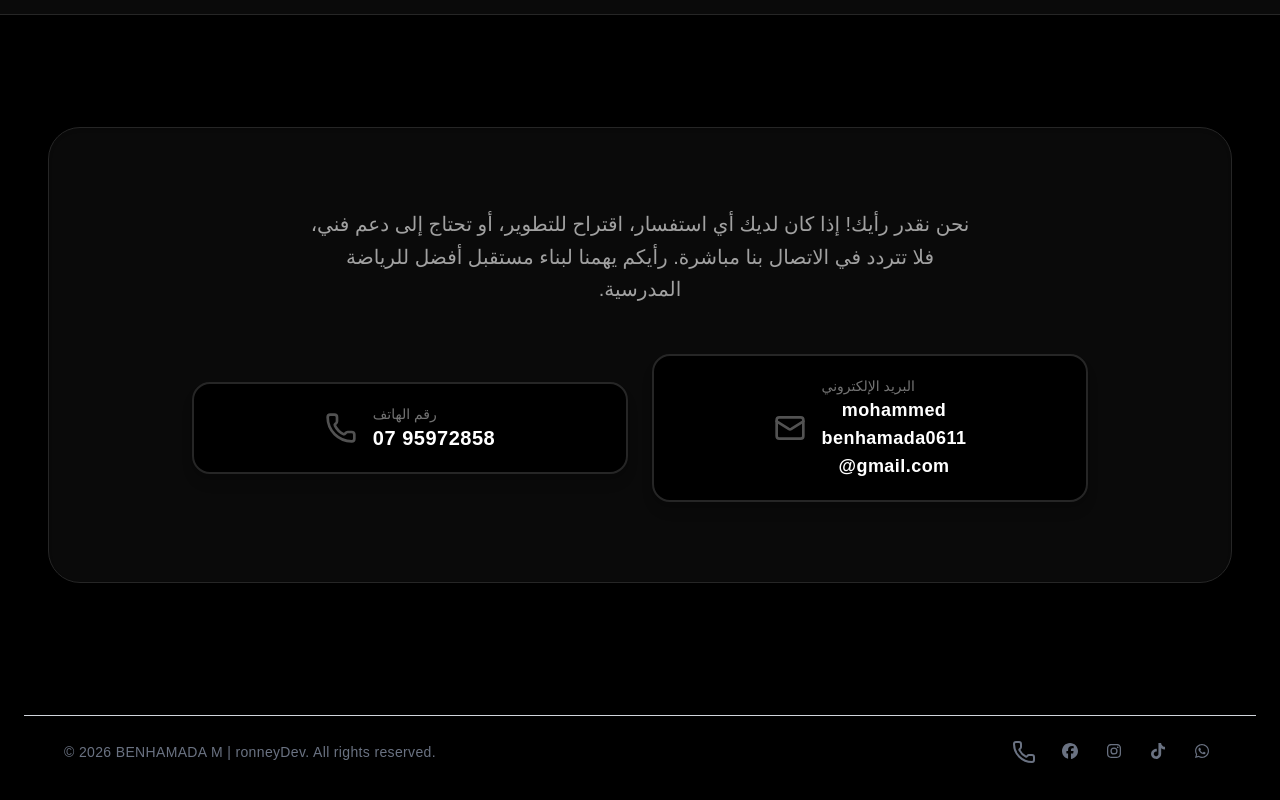
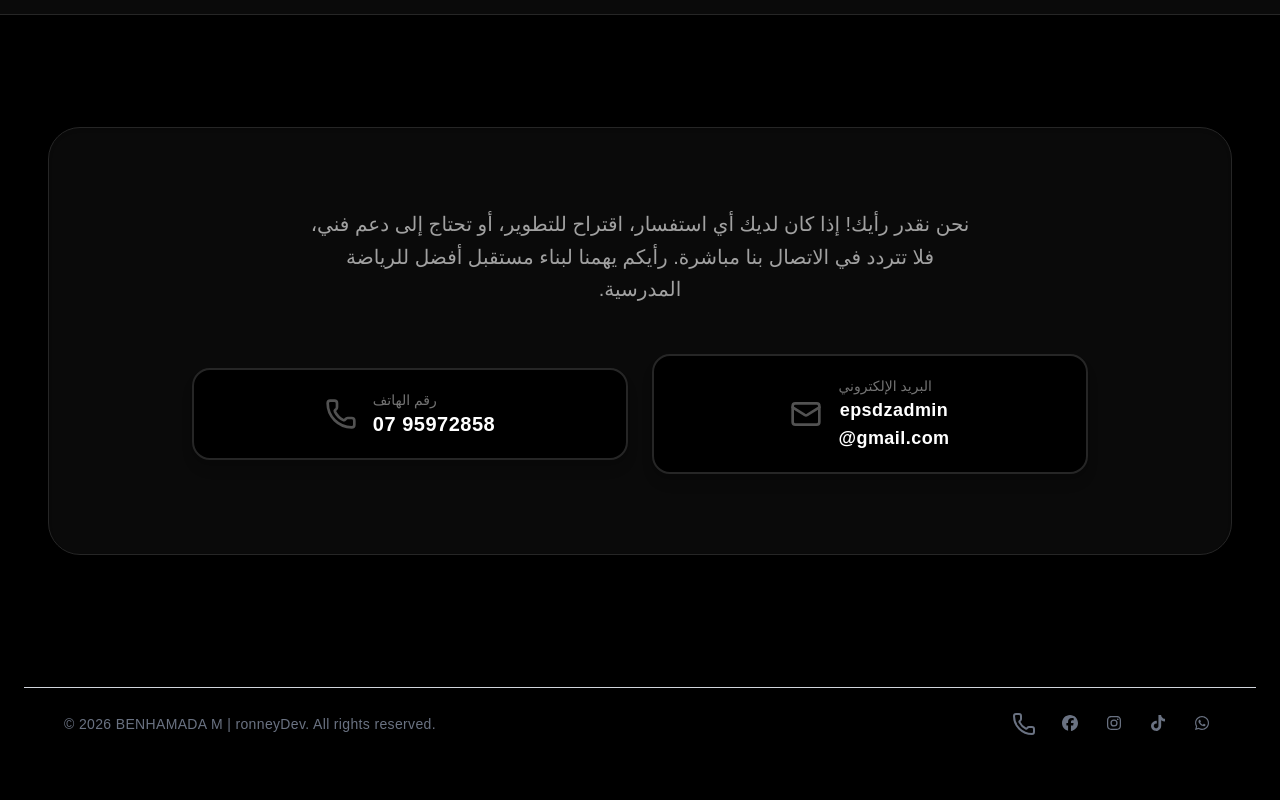
Before and after one commit to ronney0611-dev/EPS-HighSchool, a Next.js app: page /about in a window 1280 px wide. Shown: the part 1221-2021 px from the top of the page. After the commit the page ends 1993 px from the top, so only its background shows below. Built offline with nearby package versions, Linux system fonts and the light colour scheme; no server answers.

Commit message:
update ui

```diff
--- a/app/api/teacher/testimonials/route.ts
+++ b/app/api/teacher/testimonials/route.ts
@@ -8,7 +8,7 @@ export async function GET() {
         const teachers = await Teacher.find(
             { review: { $exists: true, $ne: "" } },
             "name birthloc photo review"
-        ).limit(12);
+        ).limit(50);
 
         return Response.json({ success: true, teachers });
     } catch (error) {
--- a/components/AboutUs.tsx
+++ b/components/AboutUs.tsx
@@ -118,7 +118,7 @@ const AboutUs = () => {
                             <Mail className="w-8 h-8 text-neutral-600 group-hover:text-red-500 transition-colors" />
                             <div className="flex flex-col items-start">
                                 <span className="text-sm text-neutral-500 group-hover:text-neutral-300">البريد الإلكتروني</span>
-                                <span className="text-xs lg:text-lg font-bold dir-ltr tracking-wide group-hover:text-red-500">mohammed<br/>benhamada0611<br />@gmail.com</span>
+                                <span className="text-xs lg:text-lg font-bold dir-ltr tracking-wide group-hover:text-red-500">epsdzadmin<br />@gmail.com</span>
                             </div>
                         </div>
 
@@ -128,10 +128,14 @@ const AboutUs = () => {
                             className="group flex items-center gap-4 px-8 py-5 bg-black rounded-2xl border-2 border-neutral-800 hover:border-red-600 hover:bg-neutral-900 transition-all duration-300 w-full justify-center shadow-lg"
                         >
                             <Phone className="w-8 h-8 text-neutral-600 group-hover:text-red-500 transition-colors" />
-                            <div className="flex flex-col items-start">
+                            <a
+                                href="https://wa.me/+213795972858"
+                                target="_blank"
+                                rel="noopener noreferrer"
+                                className="flex flex-col items-start">
                                 <span className="text-sm text-neutral-500 group-hover:text-neutral-300">رقم الهاتف</span>
                                 <span className="text-xl font-bold dir-ltr tracking-wide group-hover:text-red-500">07 95972858</span>
-                            </div>
+                            </a>
                         </div>
 
                     </div>
--- a/components/Footer.tsx
+++ b/components/Footer.tsx
@@ -28,7 +28,7 @@ const Footer = () => {
                         </Link>
                         <a
                             className='hover:text-blue-600 transition-colors p-1'
-                            href="https://www.facebook.com/benhammada.mohamed/"
+                            href="https://www.facebook.com/profile.php?id=61592867994083"
                             target="_blank"
                             rel="noopener noreferrer"
                             aria-label="Facebook"
--- a/components/Hero.tsx
+++ b/components/Hero.tsx
@@ -85,7 +85,7 @@ const Hero = () => {
             <header dir="rtl" className='bg-black lg:mt-[-20] lg:mb-[-100] text-white flex flex-col items-center bg-[url("https://assets.prebuiltui.com/images/components/hero-section/hero-background-image.png")] bg-cover bg-center bg-no-repeat pb-10'>
 
                 <h1 className="text-3xl mt-20 md:text-5xl font-extrabold text-center max-w-4xl tracking-wide leading-tight px-4 bg-linear-to-b from-white to-gray-300 bg-clip-text text-transparent font-['Cairo',sans-serif]">
-                    <span className="text-red-500"> قف في الملعب.</span> واترك تطبيقنا يتولى صياغة وثائقك البيداغوجية في ثوان
+                    <span className="text-red-500"> قف في الملعب.</span> واترك تطبيقنا يتولى صياغة وثائقك البيداغوجية في ثوان <span className="text-lg md:text-2xl text-green-400 font-bold" >(جميع الاطوار الدراسية)</span>
                 </h1>
                 <p className="text-center text-sm md:text-lg text-gray-200 max-w-2xl mx-auto mt-6 px-6 leading-relaxed font-['Tajawal',sans-serif]">
                     ودع الأوراق المبعثرة وساعات الصياغة الطويلة. ركّز جهدك على تدريب وتطوير طلابك، ونحن من نتكفل بجميع الوثائق؛ من قوائم الأقسام والتلاميذ إلى رصد النقاط وإرسالها للإدارة.
@@ -157,8 +157,8 @@ const Hero = () => {
                             لماذا تختارنا ؟
                         </div>
                     </div>
-                    <a
-                        href="https://wa.me/+213795972858?text=مرحباً،%20أريد%20الاستفسار%20عن%20تطبيق%20الوثائق%20البيداغوجية"
+                    <Link
+                        href="/about"
                         target="_blank"
                         rel="noopener noreferrer"
                         className="text-center w-full sm:w-auto block"
@@ -168,7 +168,7 @@ const Hero = () => {
                         >
                             اضغط اذا كان لديك استفسار ←
                         </div>
-                    </a>
+                    </Link>
 
                 </div>
 
--- a/components/Trstimonials.tsx
+++ b/components/Trstimonials.tsx
@@ -70,18 +70,6 @@ const Testimonials = () => {
                         </button>
                     </div>
                 )}
-
-                {teachers.length > 1 && (
-                    <div className="flex justify-center gap-2 mt-6">
-                        {teachers.map((_, i) => (
-                            <button
-                                key={i}
-                                onClick={() => setCurrent(i)}
-                                className={`w-2 h-2 rounded-full transition-colors ${i === current ? 'bg-red-500' : 'bg-white/20'}`}
-                            />
-                        ))}
-                    </div>
-                )}
             </div>
         </section>
     )
```
